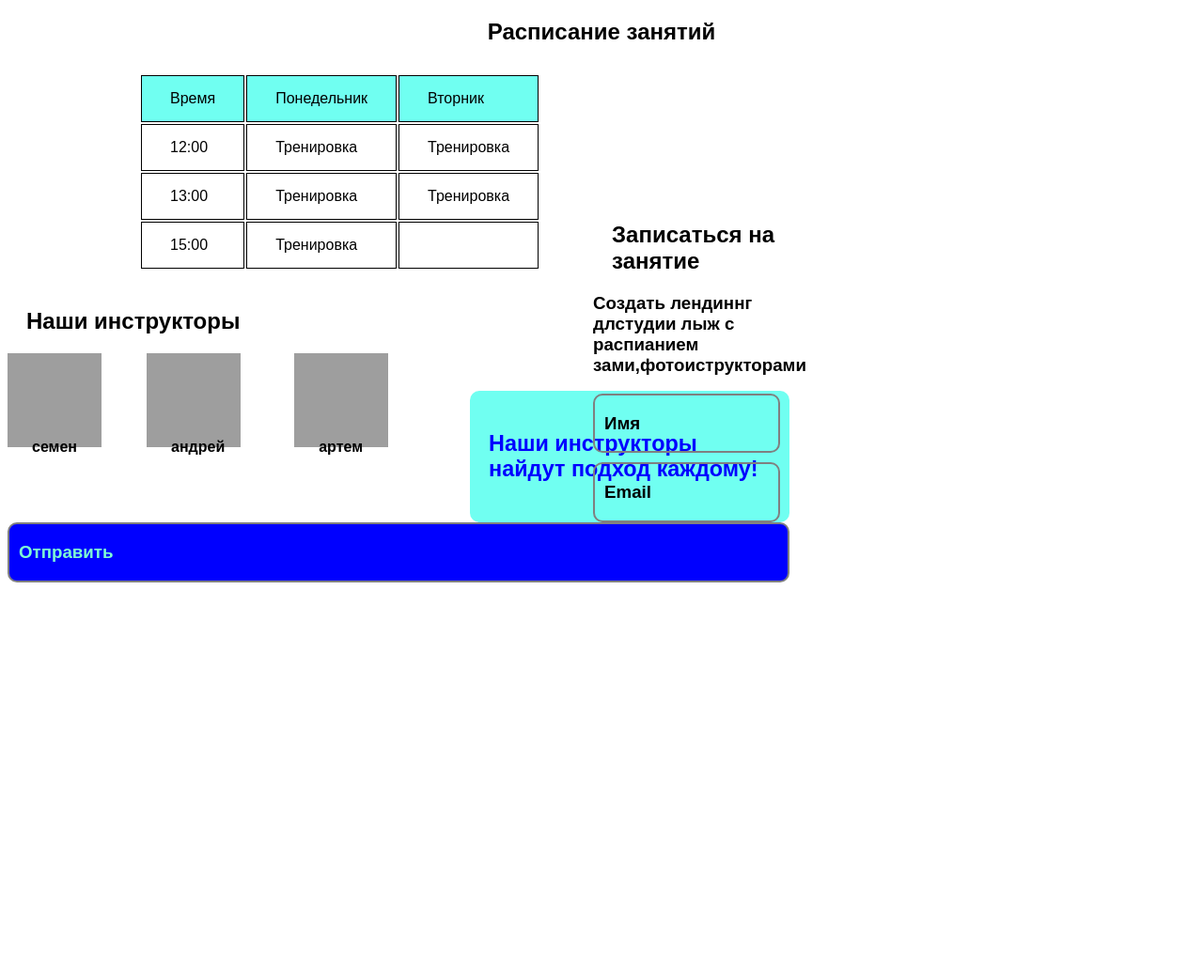
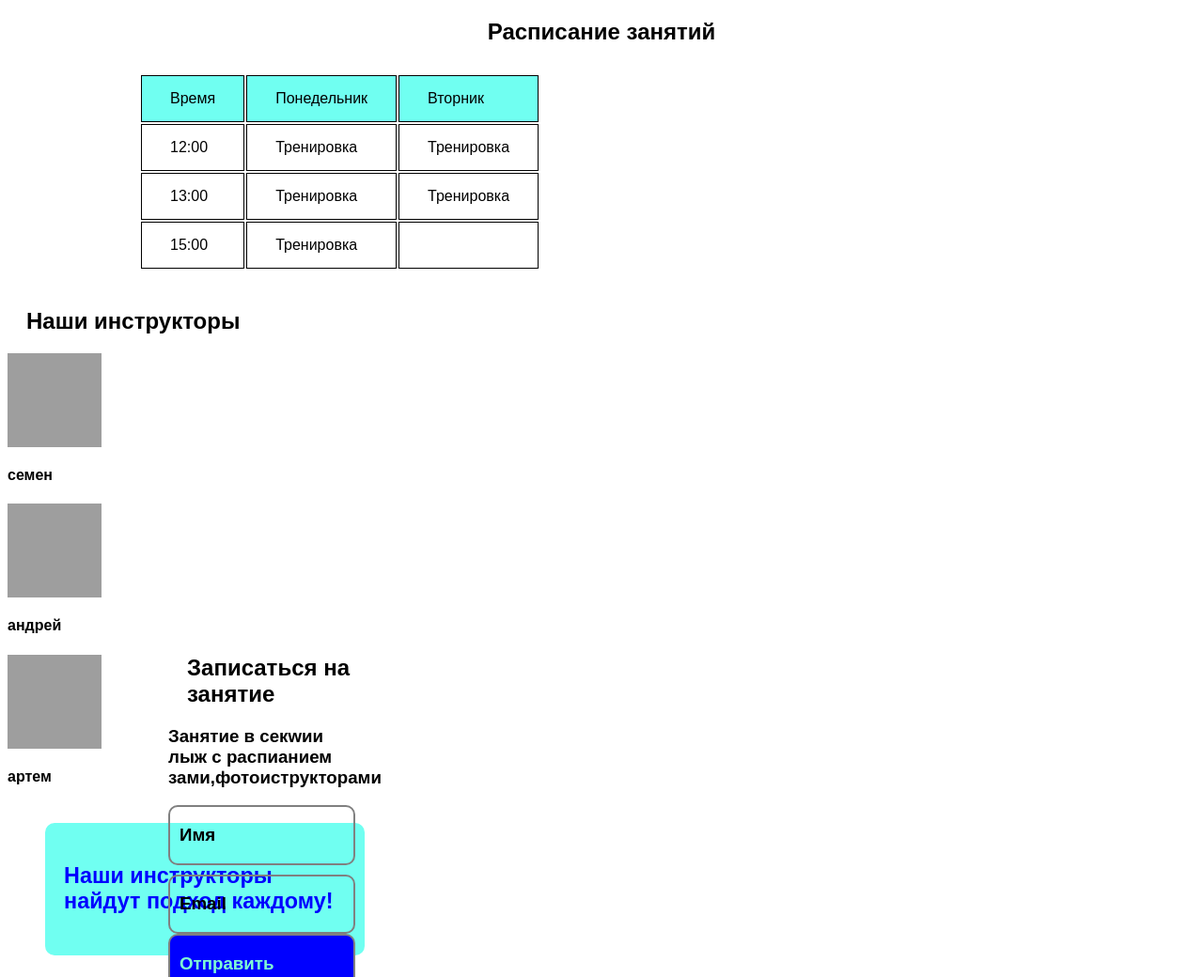
Before and after one commit to AlgoKadet/vadim, a plain HTML site: page index.html in a window 1280 px wide. Shown: the part 258-1298 px from the top of the page at 94% size. Before the commit the page ends 1154 px from the top, so only its background shows below. Drawn offline with Linux system fonts and the light colour scheme; grey boxes are pictures that could not be loaded.

Commit message:
Update index.html

```diff
--- a/index.html
+++ b/index.html
@@ -1,5 +1,6 @@
 <html>
     <head>
+        <title>Лыжная секция</title>
         <link rel="stylesheet" href="style.css">
     </head>
     <body>
@@ -17,6 +18,7 @@
         </header>
         <main>
             <h2>Расписание занятий</h2>
+            <section class="rasp">
             <table class="ras">
                 <tr>
                     <td>Время  </td>
@@ -41,16 +43,26 @@
 
 
             </table>
+            </section>
+            <section class="instruct">
 
-            <section class="instruct">
-                <h1>Наши инструкторы</h1>
-                <div class="img">
+                <div class="out_inst">
+                    <h1>Наши инструкторы</h1>
+                    <div class="prep">
+                        <article>
                     <img src="https://media.istockphoto.com/id/589956934/ru/%D0%B2%D0%B5%D0%BA%D1%82%D0%BE%D1%80%D0%BD%D0%B0%D1%8F/%D1%81%D0%B8%D0%BB%D1%83%D1%8D%D1%82-%D1%87%D0%B5%D0%BB%D0%BE%D0%B2%D0%B5%D0%BA%D0%B0-%D0%B8%D0%BA%D0%BE%D0%BD%D0%B0-%D0%BD%D0%B0-%D0%B1%D0%B5%D0%BB%D0%BE%D0%BC-%D0%BA%D1%80%D1%83%D0%B3-%D0%B2%D0%B5%D0%BA%D1%82%D0%BE%D1%80%D0%BD%D0%B0%D1%8F-%D0%BA%D0%BD%D0%BE%D0%BF%D0%BA%D0%B0.jpg?s=612x612&w=0&k=20&c=MizSxFQYb8HRV04eEvWyidtWmKxrvb1_s1pd8G_bAEI=">
                     <h4>семен</h4>
+                     </article>
+                     <article>
                      <img src="https://media.istockphoto.com/id/589956934/ru/%D0%B2%D0%B5%D0%BA%D1%82%D0%BE%D1%80%D0%BD%D0%B0%D1%8F/%D1%81%D0%B8%D0%BB%D1%83%D1%8D%D1%82-%D1%87%D0%B5%D0%BB%D0%BE%D0%B2%D0%B5%D0%BA%D0%B0-%D0%B8%D0%BA%D0%BE%D0%BD%D0%B0-%D0%BD%D0%B0-%D0%B1%D0%B5%D0%BB%D0%BE%D0%BC-%D0%BA%D1%80%D1%83%D0%B3-%D0%B2%D0%B5%D0%BA%D1%82%D0%BE%D1%80%D0%BD%D0%B0%D1%8F-%D0%BA%D0%BD%D0%BE%D0%BF%D0%BA%D0%B0.jpg?s=612x612&w=0&k=20&c=MizSxFQYb8HRV04eEvWyidtWmKxrvb1_s1pd8G_bAEI=">
                        <h4>  андрей</h4>
+                         </article>
+                     <article>
                       <img src="https://media.istockphoto.com/id/589956934/ru/%D0%B2%D0%B5%D0%BA%D1%82%D0%BE%D1%80%D0%BD%D0%B0%D1%8F/%D1%81%D0%B8%D0%BB%D1%83%D1%8D%D1%82-%D1%87%D0%B5%D0%BB%D0%BE%D0%B2%D0%B5%D0%BA%D0%B0-%D0%B8%D0%BA%D0%BE%D0%BD%D0%B0-%D0%BD%D0%B0-%D0%B1%D0%B5%D0%BB%D0%BE%D0%BC-%D0%BA%D1%80%D1%83%D0%B3-%D0%B2%D0%B5%D0%BA%D1%82%D0%BE%D1%80%D0%BD%D0%B0%D1%8F-%D0%BA%D0%BD%D0%BE%D0%BF%D0%BA%D0%B0.jpg?s=612x612&w=0&k=20&c=MizSxFQYb8HRV04eEvWyidtWmKxrvb1_s1pd8G_bAEI=">
                       <h4>  артем</h4>
+                        </article>
+
+                    </div>
                       <div class="info">
                         <h3>Наши инструкторы    найдут
                              подход каждому!</h3>
@@ -58,17 +70,18 @@
                 </div>
                 <div class="zap">
                     <h1>Записаться на занятие</h1>
-                    <h3>Создать лендиннг длстудии лыж с распианием зами,фотоиструкторами</h3>
+                    <h3>Занятие в секwии лыж с распианием зами,фотоиструкторами</h3>
                     <div class="email">
-                    <h3>Имя</h3>
+                        <h3>Имя</h3>
                     </div>
-                <div class="name">
-                    <h3>Email</h3>
+                    <div class="name">
+                        <h3>Email</h3>
                     </div>
-                </div>
+
                 <div class="otp">
                     <h3>Отправить</h3>
                 </div>
+                 </div>
 
 
             </section>
```
